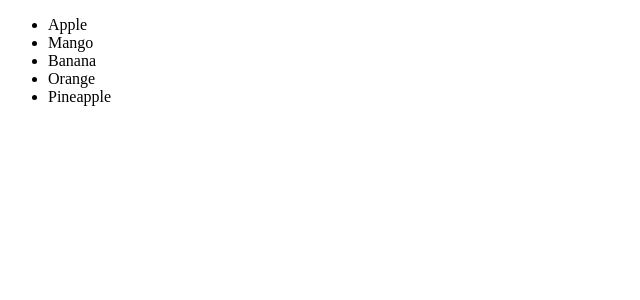
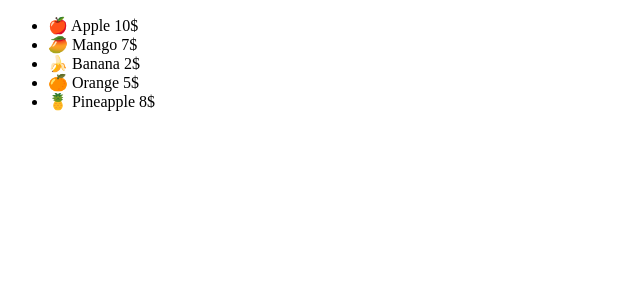
Before and after one commit to FreshLemur/Really-studying-react, a React (Vite) app in the folder reactpro/: page / in a window 1280 px wide. Shown: the top 300 px of the page, without its empty margins (0-640 px from the left). Built offline with nearby package versions, Linux system fonts and the light colour scheme.

Commit message:
14 lesson ended

```diff
--- a/reactpro/src/components/Fruits.jsx
+++ b/reactpro/src/components/Fruits.jsx
@@ -1,48 +1,49 @@
 export default function Fruits() {
-  const fruits = ["Apple", "Mango", "Banana", "Orange", "Pineapple"];
+  const fruits = [
+    { name: "Apple", price: 10, emoji: "🍎" },
+    { name: "Mango", price: 7, emoji: "🥭" },
+    { name: "Banana", price: 2, emoji: "🍌" },
+    { name: "Orange", price: 5, emoji: "🍊" },
+    { name: "Pineapple", price: 8, emoji: "🍍" },
+  ];
   return (
     <div>
       <ul>
-        {fruits.map((fruit, index) => (
-          <li key={index}>{fruit}</li>
+        {fruits.map((fruit) => (
+          <li key={fruit.name}>
+            {fruit.emoji} {fruit.name} {fruit.price}$
+          </li>
         ))}
       </ul>
     </div>
   );
 }
 
-// Ми передали сюди масив з фруктів, проте вони ніби прилипли один до одного і на сторінці виглядають ось так:
-// AppleMangoBananaOrangePineapple
+// Маємо масив з 5 об'єктів. Нам потрібно все відобразити гарно, в li списках.
+// Зараз fruit = { name: "Apple", price: 10, emoji: "🍎" }, тобто fruit це об'єкт.
+// Тому нам потрібно достукатися до властивостей об'єкту, щоб вивести їх.
+// Ми до них достукалися, тому все гарно виведе.
+// Якщо прописувати {fruit.emoji} {fruit.name} {fruit.price}$ в стовпчик, то тоді не буде пропуску між словами і напише:
+// 🍎Apple10$, а якшо в лінію і ставити пробіли між ними, то напише: 🍎 Apple 10$.
+// Також не слід забувати про атрибут key. Він вводиться як ідентифікатор, йому не можна передати об'єкт fruit, тому передається його
+// властивість name.
 
-// Використовуючи цикл map ми відфільтрували наш масив і тепер ми створили 5 різних li елементів.
-// 1 li - Apple
-// 2 li - Mango
-// 3 li - Banana
-// 4 li - Orange
-// 5 li - Pineapple
-// Ми закинули всі ці елементи в ul список.
-// Проте ми маємо warning:
-// Fruits.jsx?t=1707118831379:18 Warning: Each child in a list should have a unique "key" prop.
-
-// Check the render method of `Fruits`. See https://reactjs.org/link/warning-keys for more information.
-//     at li
-//     at Fruits
-//     at div
-//     at App
-
-// Щоб виправити цю помилку ми повинні були створити key - уникальній ідентифікатор кожного елементу, щоб для React не було проблем.
-// Це повідомлення про помилку пов'язане з відсутністю унікального "key" для кожного елемента в списку, який ви рендерите.
-// У React кожен елемент в масиві або списку повинен мати унікальний ключ для ефективного відслідковування та оптимізації відображення.
-// В нашому випадку ми створили key за індексом, кожним айді елементу.
-// Можна також передати не index, а fruit. Таким чином теж створиться унікальній ідентифікатор.
-
-// const prices = [10, 20, 50, 30, 60];
-// prices.map((price) => console.log((price * 32) / 100));
-// Приклад циклу map. В цьому випадку ми порахували 32% від чисел.
-// Пробігаємося по масиву і створюємо новий, не мутуючи попередній.
-// Також можна передавати index.
-
+// Якщо все прописати лише ось так, то код не працюватиме:
 // export default function Fruits() {
-//     return <div></div>;
+//     const fruits = [
+//       { name: "Apple", price: 10, emoji: "🍎" },
+//       { name: "Mango", price: 7, emoji: "🥭" },
+//       { name: "Banana", price: 2, emoji: "🍌" },
+//       { name: "Orange", price: 5, emoji: "🍊" },
+//       { name: "Pineapple", price: 8, emoji: "🍍" },
+//     ];
+//     return (
+//       <div>
+//         <ul>
+//           {fruits.map((fruit, index) => (
+//             <li key={index}>{fruit}</li>
+//           ))}
+//         </ul>
+//       </div>
+//     );
 //   }
-// Це шаблон, по якому ми миттєво експортуємо і пишемо менше коду, тому він кращий.
```
Also changed, not shown: 1 other file (tests, documents, lock files or other folders).
